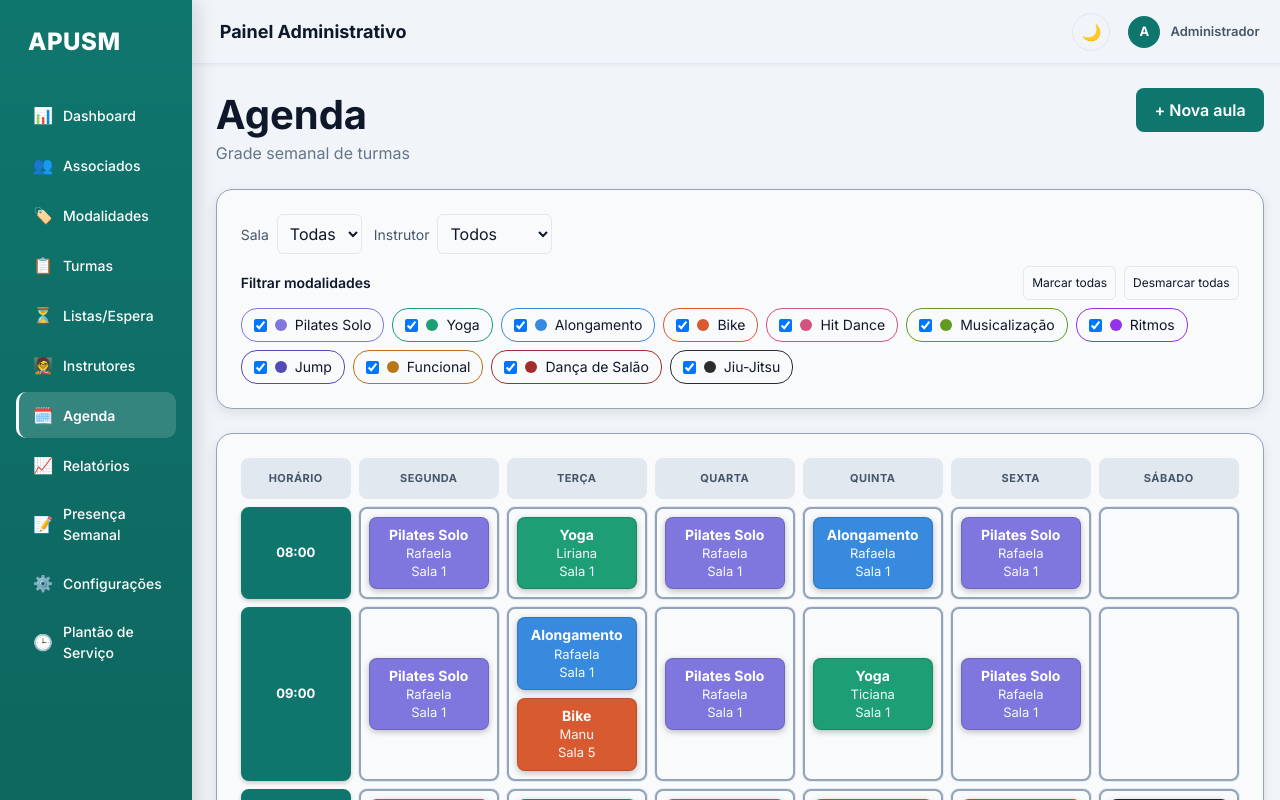
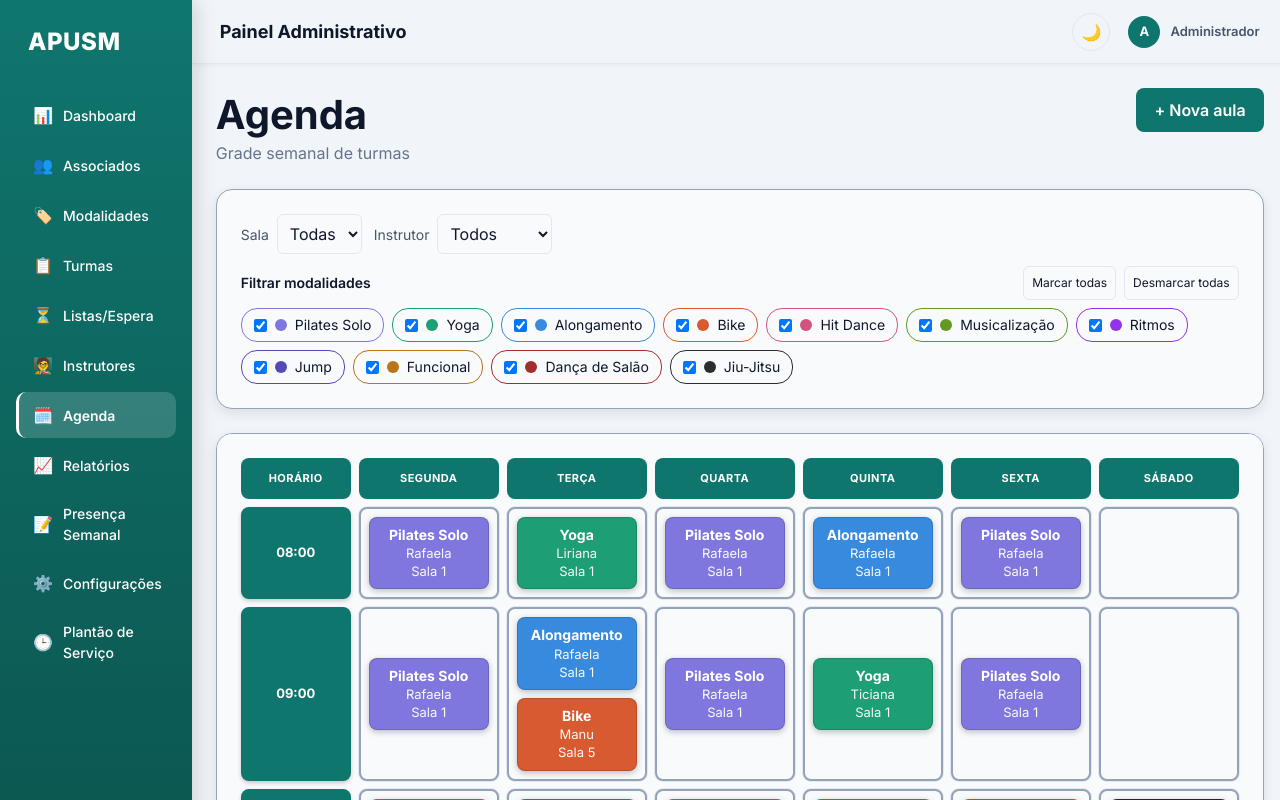
Before and after one commit to BrenoFranzin/apusm, a React (Vite) app: page /agenda in a window 1280 px wide. Shown: the top 800 px of the page. Built offline with nearby package versions, Linux system fonts and the light colour scheme.

Commit message:
auto-commit

```diff
--- a/src/styles/themes/apums-theme.css
+++ b/src/styles/themes/apums-theme.css
@@ -223,6 +223,8 @@ AGENDA - GRADE SEMANAL
 
 .agenda-grid-wrapper {
   overflow-x: auto;
+  overflow-y: auto;
+  max-height: 75vh;
   border-radius: var(--radius-lg);
 }
 
@@ -234,8 +236,8 @@ AGENDA - GRADE SEMANAL
 }
 
 .agenda-head-cell {
-  background: var(--background-tertiary);
-  color: var(--text-secondary);
+  background: var(--color-primary);
+  color: #fff;
   font-size: 11px;
   font-weight: 700;
   text-transform: uppercase;
@@ -243,6 +245,9 @@ AGENDA - GRADE SEMANAL
   padding: var(--space-3);
   border-radius: var(--radius-sm);
   text-align: center;
+  position: sticky;
+  top: 0;
+  z-index: 5;
 }
 
 .agenda-time-cell {
```
